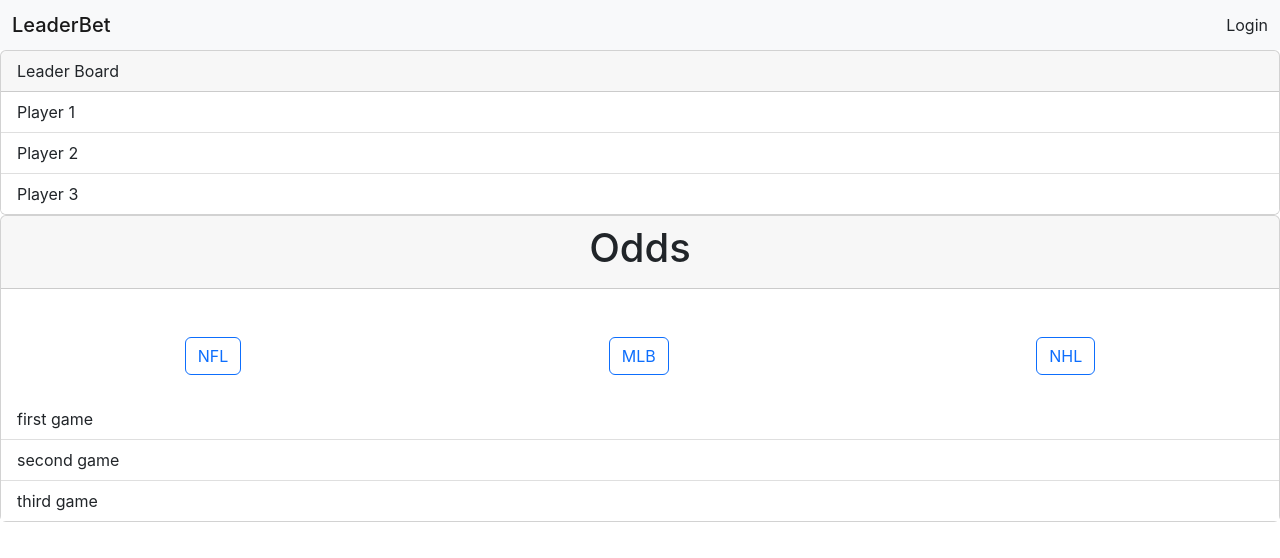
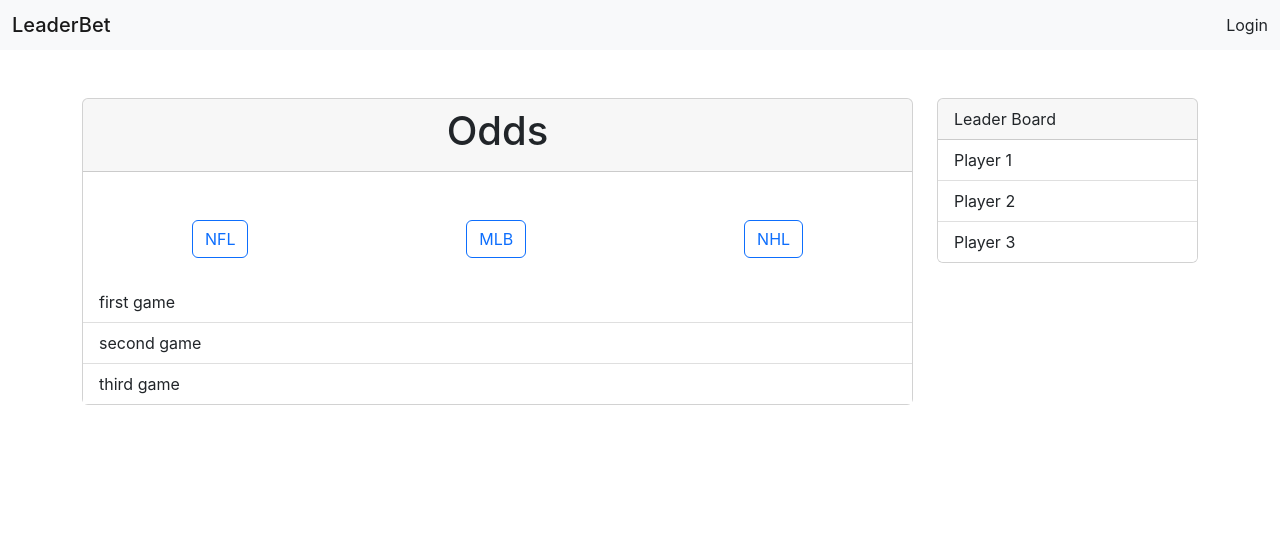
Before and after one commit to Matth5050/LeaderBet, a React (Create React App) app in the folder leader-bet/: page / in a window 1280 px wide. Shown: the top 558 px of the page. Built offline with nearby package versions, Linux system fonts and the light colour scheme.

Commit message:
add new divs

```diff
--- a/leader-bet/src/components/App.js
+++ b/leader-bet/src/components/App.js
@@ -8,8 +8,16 @@ function App() {
   return (
     <React.Fragment>
       <Header/>
-      <LeaderBoard />
-      <Odds />
+      <div className='container'>
+        <div className='row mt-5'>
+          <div className='col-9'>
+            <Odds />
+          </div>
+          <div className='col-3'>
+            <LeaderBoard />
+          </div>
+        </div>
+      </div>
     </React.Fragment>
   );
 }
```
